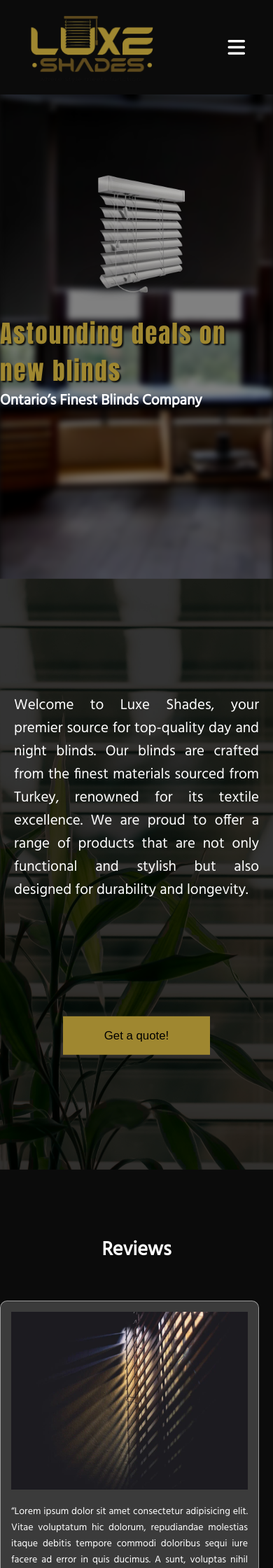
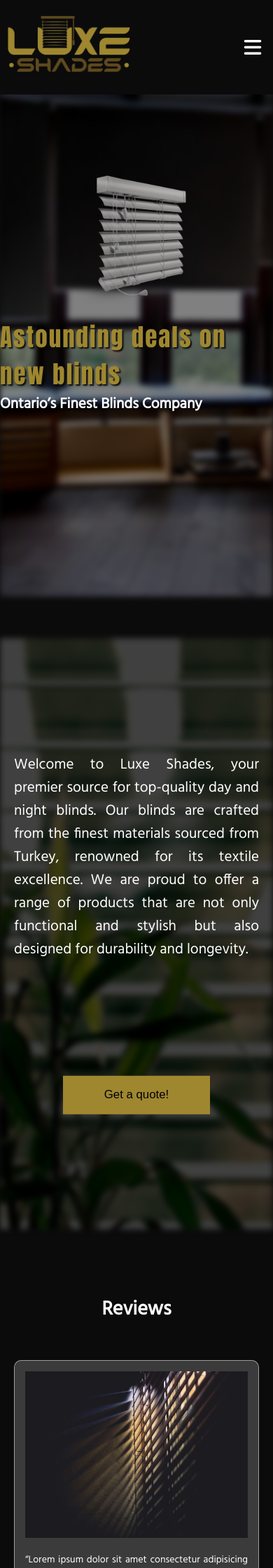
Before and after one commit to umais00/blinds, a PHP site: page / in a window 390 px wide. Shown: the top 2240 px of the page at 70% size. Run offline with PHP 8.4, Linux system fonts and the light colour scheme; some libraries are stand-ins or nearby versions.

Commit message:
main landing page

```diff
--- a/index.html
+++ b/index.html
@@ -17,7 +17,7 @@
   <body>
     <header>
       <div class="header">
-        <img src="images/Luxe Shades Logo png-02.png" alt="" height="100" />
+        <img src="images/Luxe Shades Logo png-02.png" alt="" id="logo" />
         <ul>
           <li>Home</li>
           <li>About</li>
@@ -205,7 +205,7 @@
         </div>
       </div>
     </section>
-    <button class="button" style="width: 30%; margin-left: 36%">
+    <button class="button btn-1" style="width: 30%; margin-left: 36%">
       Get a quote
     </button>
     <section class="best-blinds">
--- a/styles.css
+++ b/styles.css
@@ -43,8 +43,8 @@
   display: flex;
 }
 .twenty_height {
-  height: 20vh;
-  justify-content: space-evenly;
+  height: 25vh;
+  justify-content: space-evenly !important;
 }
 /* Header Styles */
 
@@ -111,6 +111,9 @@
 
 header > ul > li:hover {
   color: var(--mainColor);
+}
+#logo {
+  height: 100px;
 }
 .hamburger {
   display: none;
@@ -535,7 +538,7 @@
   }
 
   .slider-wrapper {
-    margin: 0 20px 40px 0;
+    margin: 0 20px;
   }
 
   .slider-wrapper .swiper-slide-button {
@@ -545,7 +548,7 @@
     font-size: 1.5rem;
   }
   .info-cards {
-    height: 200vh;
+    height: 300vh;
   }
   .info-cards > div {
     height: 50%;
@@ -554,6 +557,9 @@
   .uppercards,
   .lowercards {
     justify-content: space-evenly;
+  }
+  .best-blinds {
+    text-align: center;
   }
   .couple {
     flex-direction: column;
@@ -592,13 +598,18 @@
     display: block !important;
     font-size: 2rem;
   }
+  header {
+    padding: 0 1.2rem 0 0.5rem;
+  }
   .hero {
     flex-direction: column;
     justify-content: flex-start;
     padding-top: 100px;
+    margin-bottom: 10vh;
   }
   .hero img {
     width: 50% !important;
+    min-width: 200px;
   }
   .swiper {
     margin-bottom: 20vh;
@@ -612,9 +623,15 @@
   .details h2 {
     font-size: 2.5rem;
   }
+  .info-cards {
+    margin-bottom: 10vh;
+  }
   .info-cards > div {
     width: 100%;
     flex-direction: column;
+  }
+  .card2image {
+    filter: contrast(150%) brightness(25%) blur(4.5px);
   }
   .couple {
     width: 100%;
@@ -623,4 +640,8 @@
     width: 95%;
     padding: 0.5rem;
   }
+  .btn-1 {
+    width: 40% !important;
+    margin-left: 32% !important;
+  }
 }
```
Also changed, not shown: index.js (line endings or trailing spaces).
